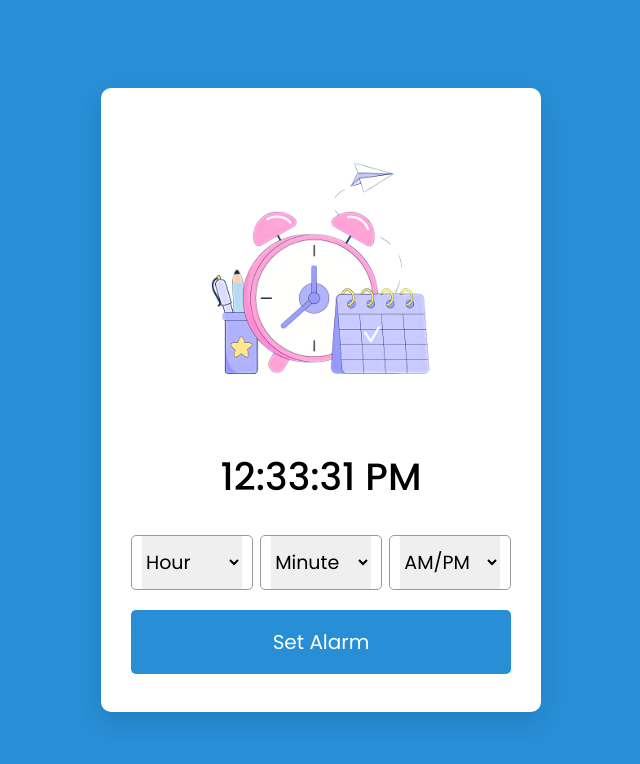
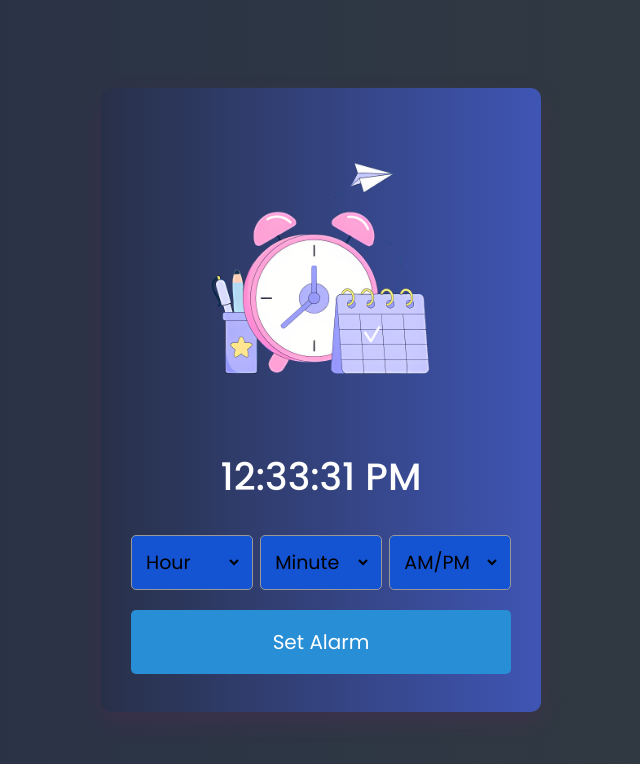
Before and after one commit to avinash101010/Clock, a plain HTML site: page index.html in a window 1280 px wide. Shown: the whole page, without its empty margins (319-959 px from the left). Drawn offline with Linux system fonts and the light colour scheme.

Commit message:
updated icon

```diff
--- a/index.css
+++ b/index.css
@@ -18,16 +18,17 @@ body,
 body {
     padding: 0 10px;
     min-height: 100vh;
-    background: #288ed6;
+    background: linear-gradient(to right, #283048, #323c3f);
+
 }
 
 .wrapper {
     width: 440px;
     padding: 30px 30px 38px;
-    background: #fff;
+    background: linear-gradient(to right, #283048, #3f55b4);
     border-radius: 10px;
     flex-direction: column;
-    box-shadow: 0 10px 25px rgba(0, 0, 0, 0.1);
+    box-shadow: 0 10px 25px rgba(206, 5, 152, 0.1);
 }
 
 .wrapper img {
@@ -38,6 +39,7 @@ body {
     font-size: 38px;
     font-weight: 500;
     margin: 30px 0;
+    color: #fdfdfd;
 }
 
 .wrapper .content {
@@ -56,6 +58,7 @@ body {
     padding: 0 10px;
     border: 1px solid #999;
     width: calc(100% /3 - 5px);
+    background-color: #1453d2;
 }
 
 .column select {
@@ -64,6 +67,7 @@ body {
     height: 53px;
     width: 100%;
     font-size: 19px;
+    background-color: #1453d2;
 }
 
 .wrapper button {
--- a/index.html
+++ b/index.html
@@ -4,8 +4,10 @@
 <head>
     <meta charset="UTF-8">
     <meta name="viewport" content="width=device-width, initial-scale=1.0">
-    <title>Document</title>
+    <title>Clock</title>
     <link rel="stylesheet" href="./index.css">
+    <!-- icon -->
+    <link rel="icon" href="./clockIcon.png" type="image/x-icon">
 
 
 </head>
```
Also changed, not shown: clockIcon.png (added).
